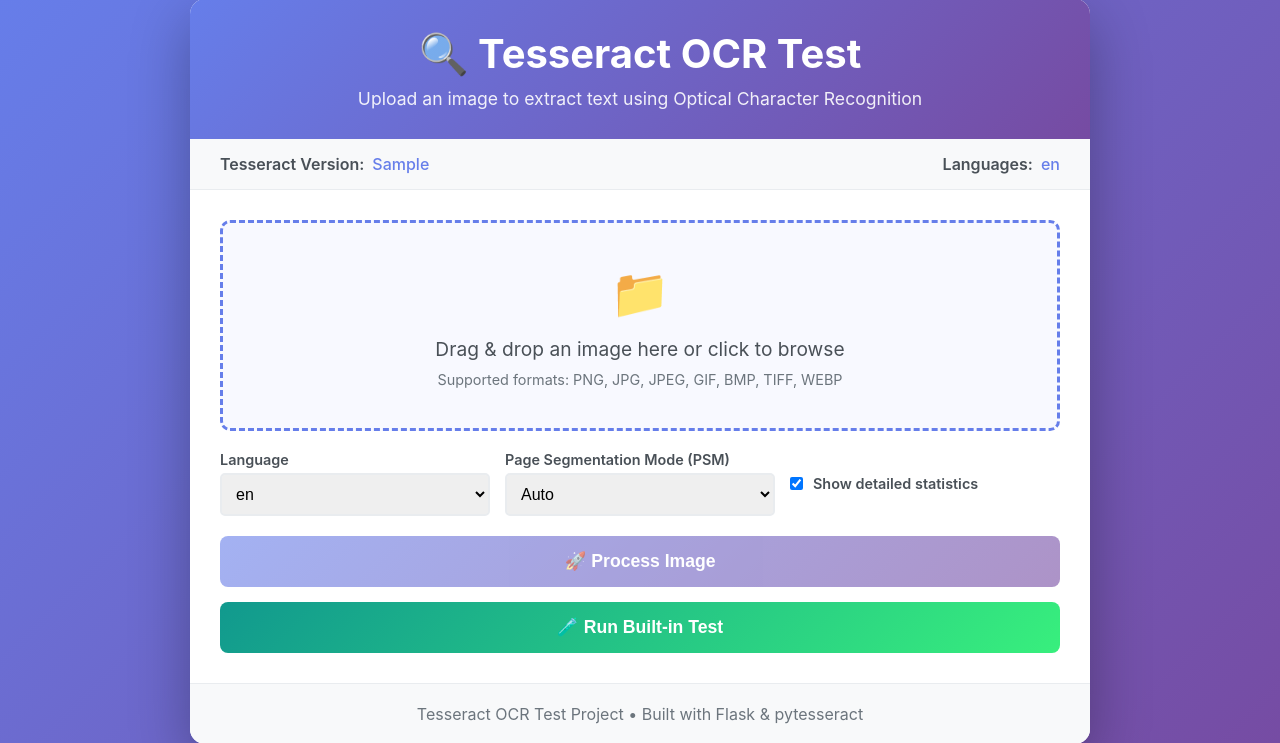
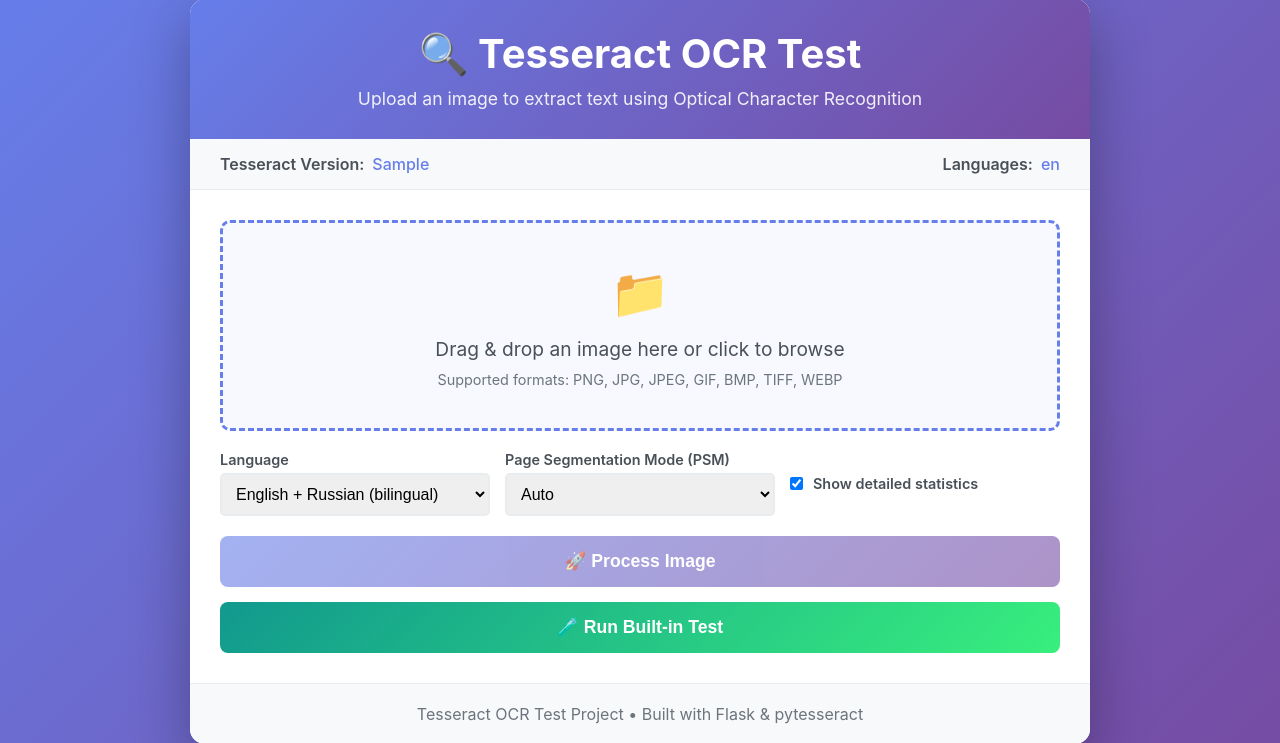
Before and after one commit to Kepaarik/tesseract-ocr-python, a Flask app: template templates/index.html in a window 1280 px wide. Shown: the part 21-764 px from the top of the page. Run offline with Flask 3, Linux system fonts and the light colour scheme; the template is opened without the code that fills it: most values are stand-ins (such as "Sample title", 1, 10 or a date in 2020).

Commit message:
update branch

```diff
--- a/app.py
+++ b/app.py
@@ -51,9 +51,12 @@ def index():
     """Render the main page."""
     tesseract_version = get_tesseract_version()
     available_languages = get_available_languages()
+    # Default to both English and Russian
+    default_lang = 'eng+rus'
     return render_template('index.html',
                          tesseract_version=tesseract_version,
-                         available_languages=available_languages)
+                         available_languages=available_languages,
+                         default_lang=default_lang)
 
 
 @app.route('/api/ocr', methods=['POST'])
@@ -83,8 +86,8 @@ def ocr_endpoint():
             image_bytes = base64.b64decode(image_data)
             image = Image.open(io.BytesIO(image_bytes))
 
-        # Get optional parameters
-        lang = request.form.get('lang', 'eng')
+        # Get optional parameters - default to eng+rus for bilingual support
+        lang = request.form.get('lang', 'eng+rus')
         psm = request.form.get('psm', None)
         oem = request.form.get('oem', None)
 
@@ -122,33 +125,47 @@ def ocr_endpoint():
 
 @app.route('/api/test', methods=['GET'])
 def test_endpoint():
-    """Test endpoint to verify Tesseract is working."""
+    """Test endpoint to verify Tesseract is working with English and Russian."""
     try:
-        # Create a simple test image with known text
         from PIL import ImageDraw, ImageFont
 
-        # Create a simple white image with black text
-        img = Image.new('RGB', (400, 100), color='white')
+        # Create a test image with both English and Russian text
+        img = Image.new('RGB', (500, 150), color='white')
         draw = ImageDraw.Draw(img)
 
-        # Try to use default font
+        # Try to use a font that supports Cyrillic
         try:
             font = ImageFont.truetype("/usr/share/fonts/truetype/dejavu/DejaVuSans.ttf", 24)
         except:
-            font = ImageFont.load_default()
+            try:
+                font = ImageFont.truetype("/usr/share/fonts/truetype/liberation/LiberationSans-Regular.ttf", 24)
+            except:
+                font = ImageFont.load_default()
 
-        draw.text((10, 30), "Hello World! OCR Test 123.", fill='black', font=font)
+        # Add both English and Russian text
+        english_text = "Hello World! OCR Test 123."
+        russian_text = "Привет мир! Тест OCR 123."
 
-        # Perform OCR on the test image
-        text = pytesseract.image_to_string(img, lang='eng')
+        draw.text((10, 30), english_text, fill='black', font=font)
+        draw.text((10, 70), russian_text, fill='black', font=font)
+
+        # Perform OCR with both English and Russian languages
+        text = pytesseract.image_to_string(img, lang='eng+rus')
+
+        # Check if both languages are detected
+        has_english = 'Hello' in text or 'World' in text or 'OCR' in text
+        has_russian = 'Привет' in text or 'мир' in text or 'Тест' in text
 
         return jsonify({
             'success': True,
             'tesseract_version': get_tesseract_version(),
             'available_languages': get_available_languages(),
-            'test_image_text': 'Hello World! OCR Test 123.',
+            'test_image_english': english_text,
+            'test_image_russian': russian_text,
             'ocr_result': text.strip(),
-            'match': 'Hello World' in text or 'OCR Test' in text
+            'english_detected': has_english,
+            'russian_detected': has_russian,
+            'both_languages_working': has_english and has_russian
         })
 
     except Exception as e:
--- a/templates/index.html
+++ b/templates/index.html
@@ -339,8 +339,13 @@
                 <div class="option-group">
                     <label for="language">Language</label>
                     <select id="language">
+                        <option value="eng+rus" selected>English + Russian (bilingual)</option>
+                        <option value="eng">English only</option>
+                        <option value="rus">Russian only</option>
                         {% for lang in available_languages %}
+                        {% if lang != 'eng' and lang != 'rus' %}
                         <option value="{{ lang }}">{{ lang }}</option>
+                        {% endif %}
                         {% endfor %}
                     </select>
                 </div>
@@ -516,7 +521,13 @@
                 const data = await response.json();
 
                 if (response.ok && data.success) {
-                    resultText.textContent = `Test Result:\n${data.ocr_result}\n\nExpected: ${data.test_image_text}\n\nMatch: ${data.match ? '✅ Yes' : '❌ No'}\n\nTesseract Version: ${data.tesseract_version}\nAvailable Languages: ${data.available_languages.join(', ')}`;
+                    const langStatus = [];
+                    if (data.english_detected) langStatus.push('✅ English');
+                    else langStatus.push('❌ English');
+                    if (data.russian_detected) langStatus.push('✅ Russian');
+                    else langStatus.push('❌ Russian');
+
+                    resultText.textContent = `Test Result:\n${data.ocr_result}\n\nExpected English: ${data.test_image_english}\nExpected Russian: ${data.test_image_russian}\n\nLanguage Detection:\n${langStatus.join('\n')}\nBoth Languages Working: ${data.both_languages_working ? '✅ Yes' : '❌ No'}\n\nTesseract Version: ${data.tesseract_version}\nAvailable Languages: ${data.available_languages.join(', ')}`;
 
                     statsSection.style.display = 'none';
                     resultSection.classList.add('active');
```
Also changed, not shown: 1 other file.
